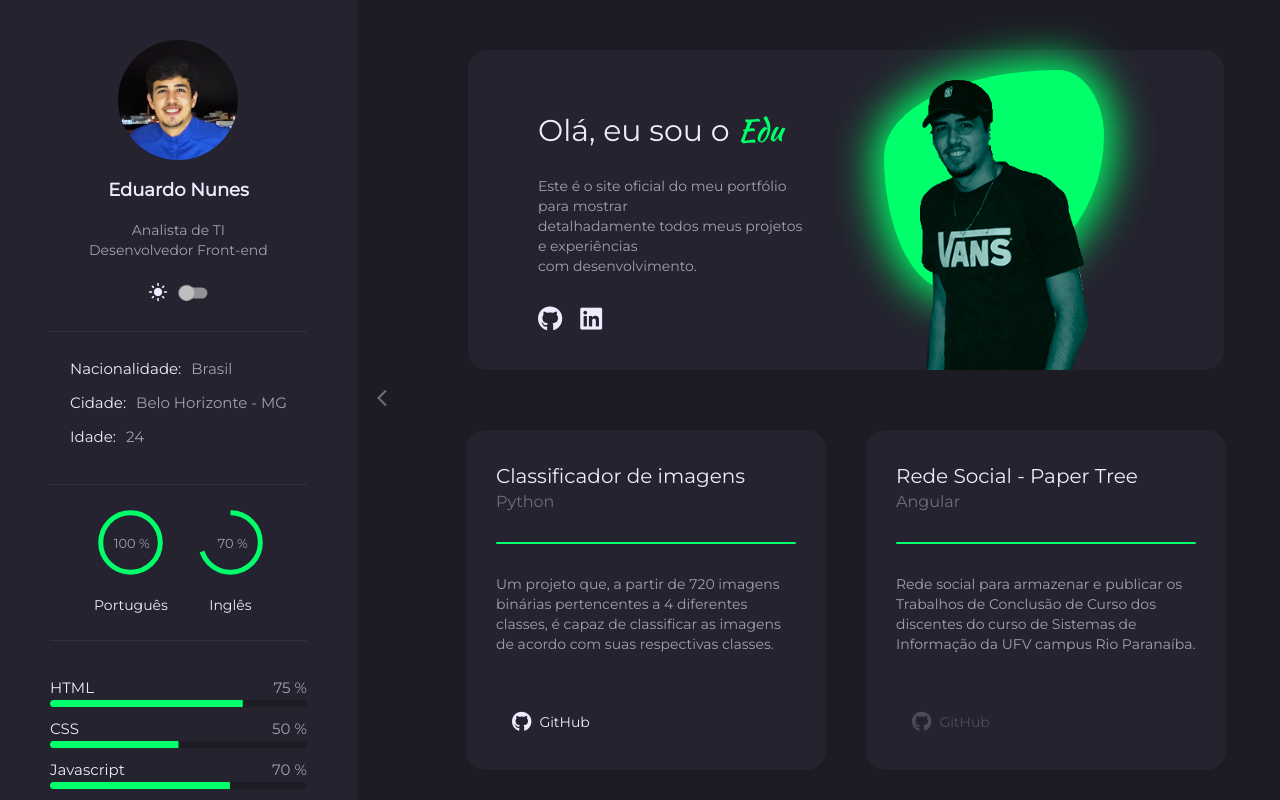
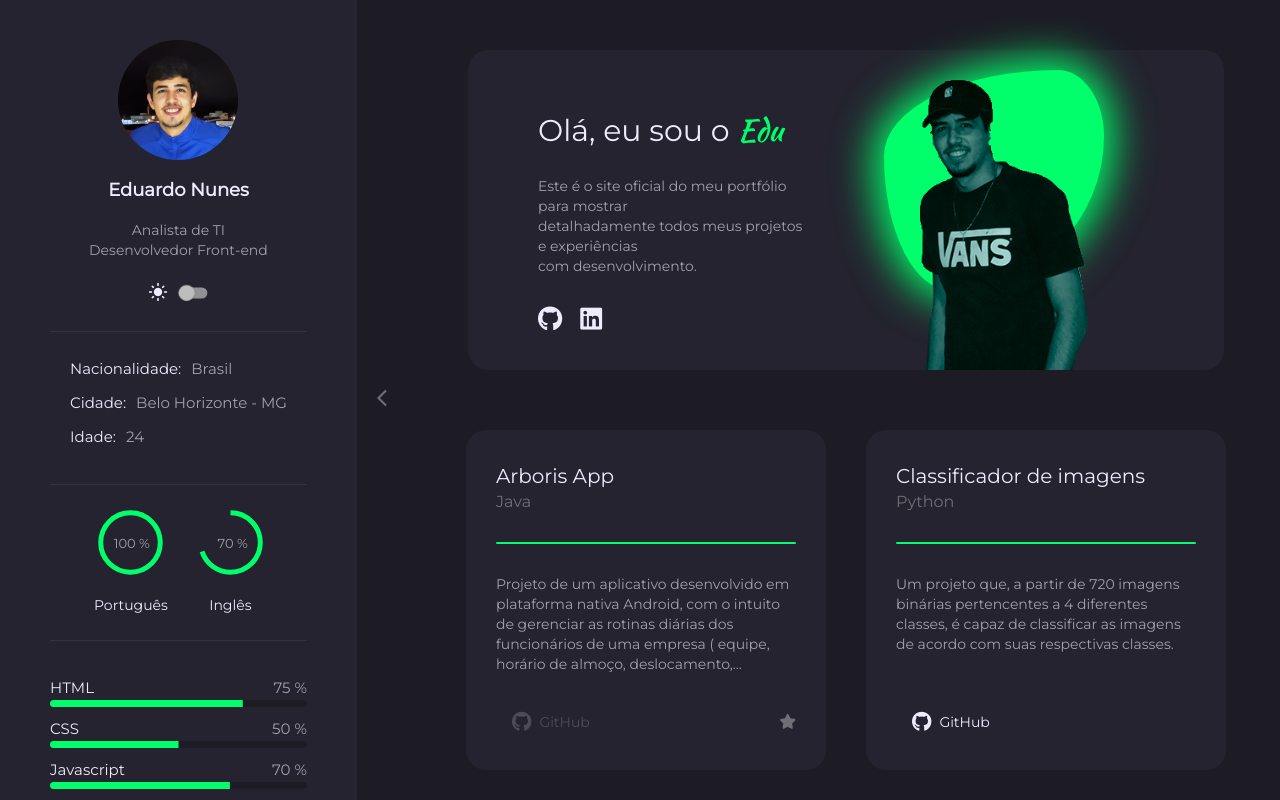
Before and after one commit to eduardo-n/meu-portfolio, an Angular app: page /home in a window 1280 px wide. Built offline with nearby package versions, Linux system fonts and the light colour scheme.

Commit message:
Sorteando ordem dos projetos e estrela nos projetos destaques

```diff
--- a/src/app/modules/home/components/project-card/project-card.component.html
+++ b/src/app/modules/home/components/project-card/project-card.component.html
@@ -21,6 +21,7 @@
         <i [ngClass]="project.linkGitHub ? 'fa-brands fa-github' : 'fa-brands fa-github disable'"></i><span [ngClass]="project.linkGitHub ? '' : 'disable'">GitHub</span>
       </button>
     </a>
+    <i *ngIf="project.significant" matTooltip="Projeto em destaque" class="fa-solid fa-star star-icon"></i>
   </div>
 
 </div>
--- a/src/app/modules/home/components/project-card/project-card.component.scss
+++ b/src/app/modules/home/components/project-card/project-card.component.scss
@@ -47,6 +47,8 @@
 
   .bx-button {
     margin-top: auto;
+    display: flex;
+    align-items: center;
 
     .btn-github {
       .fa-github {
@@ -59,6 +61,18 @@
         opacity: 20%;
       }
     }
+
+    .star-icon {
+      font-size: 15px;
+      color: var(--text-color-3);
+      margin-left: auto;
+      cursor: pointer;
+      transition: color 0.3s ease;
+    }
+
+    .star-icon:hover {
+      color: var(--text-color);
+    }
   }
 }
 
--- a/src/app/modules/home/pages/dashboard/dashboard.component.html
+++ b/src/app/modules/home/pages/dashboard/dashboard.component.html
@@ -28,7 +28,7 @@
               #paginator
               [length]="projects.length"
               [pageSize]="6"
-              [pageSizeOptions]="[3, 6, 9]"
+              [pageSizeOptions]="[3, 6, 9, 12]"
               (page)="OnPageChange($event)">
           </mat-paginator>
         </div>
--- a/src/app/modules/home/pages/dashboard/dashboard.component.ts
+++ b/src/app/modules/home/pages/dashboard/dashboard.component.ts
@@ -40,7 +40,7 @@ export class DashboardComponent implements OnInit {
   getProjects() {
     this.profileService.getProjects()
       .subscribe((data) => {
-        this.projects = data;
+        this.projects = this.getSortedSignificantProjects(data).concat(this.getSortedCommonProjects(data));
         this.pageProjectsSlice = this.projects.slice(0, 6);
       });
   }
@@ -53,4 +53,12 @@ export class DashboardComponent implements OnInit {
     }
     this.pageProjectsSlice = this.projects.slice(startIndex, endIndex);
   }
+
+  getSortedSignificantProjects(projects: ProjectsModel[]) {
+    return projects.filter(p => p.significant).sort();
+  }
+
+  getSortedCommonProjects(projects: ProjectsModel[]) {
+    return projects.filter(p => !p.significant).sort();
+  }
 }
```
